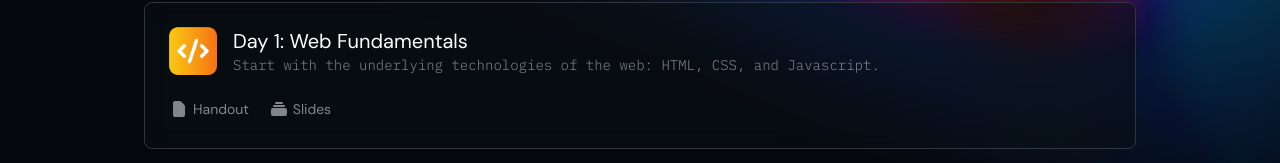
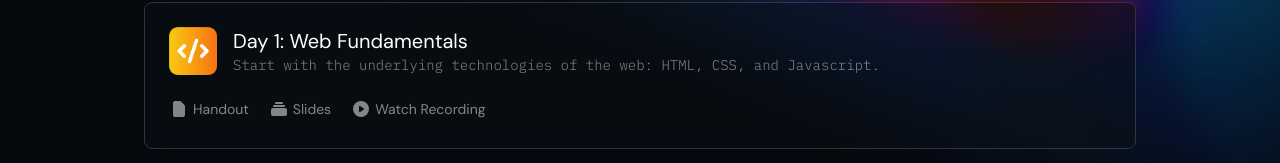
Before and after one commit to xuvi7/bootcamp-fall2025, a Next.js app: page / in a window 1280 px wide. Shown: the part 626-789 px from the top of the page. Built offline with nearby package versions, Linux system fonts and the light colour scheme.

Commit message:
add day 1 recording

```diff
--- a/pages/index.tsx
+++ b/pages/index.tsx
@@ -12,7 +12,7 @@ const workshops: { name: string; description: string; image: string; handout: st
         image: "/basics.png",
         handout: "https://docs.google.com/document/d/1ebg1N5oAA9KzijbEHk7_LFuOOuyaI5zROEAIAan7w_Q/edit?usp=sharing",
         slides: "https://docs.google.com/presentation/d/1UH4LuQ4RpZlkUFiINjY3zi8f4fqpdAFO3zbL6K6Mcdo/edit?usp=sharing",
-        // recording: "https://brown.zoom.us/rec/share/uGXXyTsPD0g1Iq9B9Io7JClsrlD00Tf98ELdG6f5jrAyNPtqz5fV7oF8W3kQtfnu.RZhZiPMoNOeA1vp1",
+        recording: "https://brown.zoom.us/rec/play/OMPtO6TKitEimhG-GPfZT3tE_aPXoJzCmtKd8utLzRUQB6XL7aXLUW0RMncuVCG__S6c9czlx6NTIwBi.sjlqbcN0o2gynRey?autoplay=true&startTime=1725926381000",
     }, {
         name: "Day 2: Express + MongoDB",
         description: "Build a server to persist and manipulate data for your web apps using Express and MongoDB.",
```
